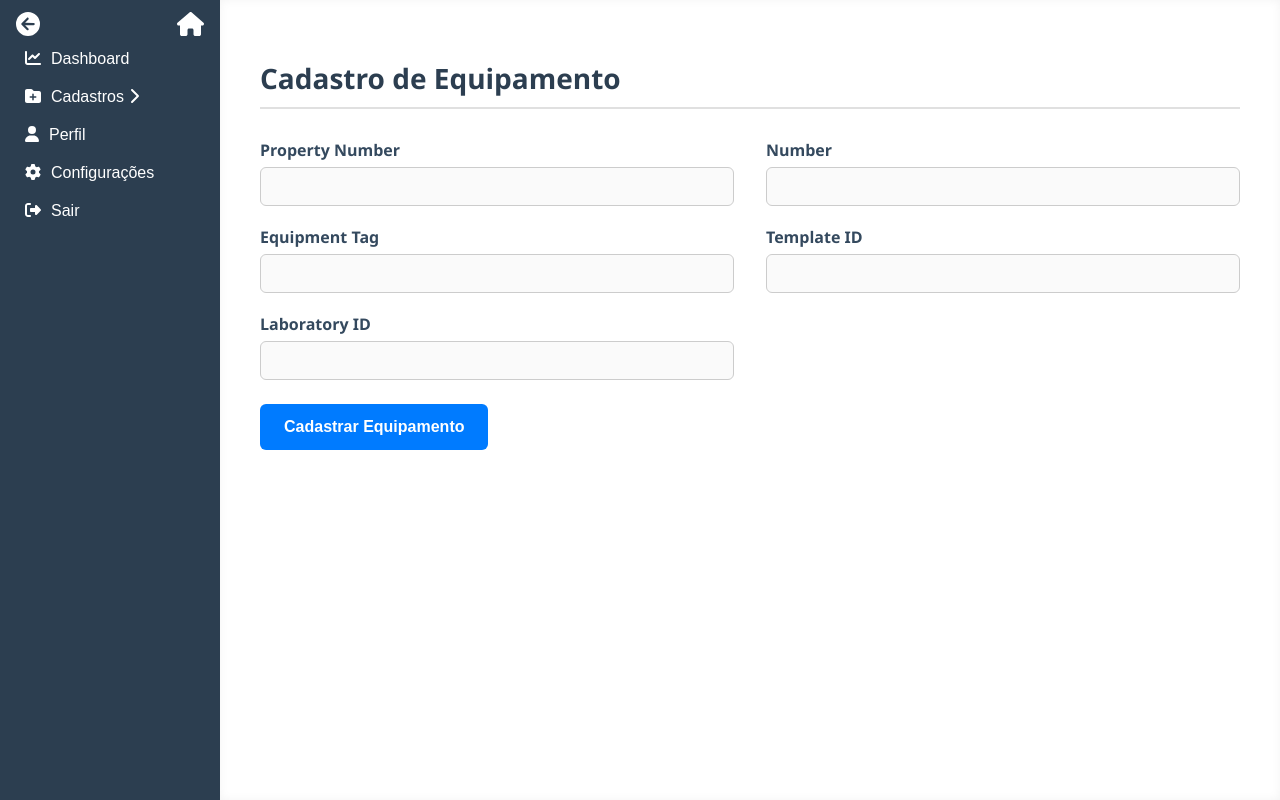
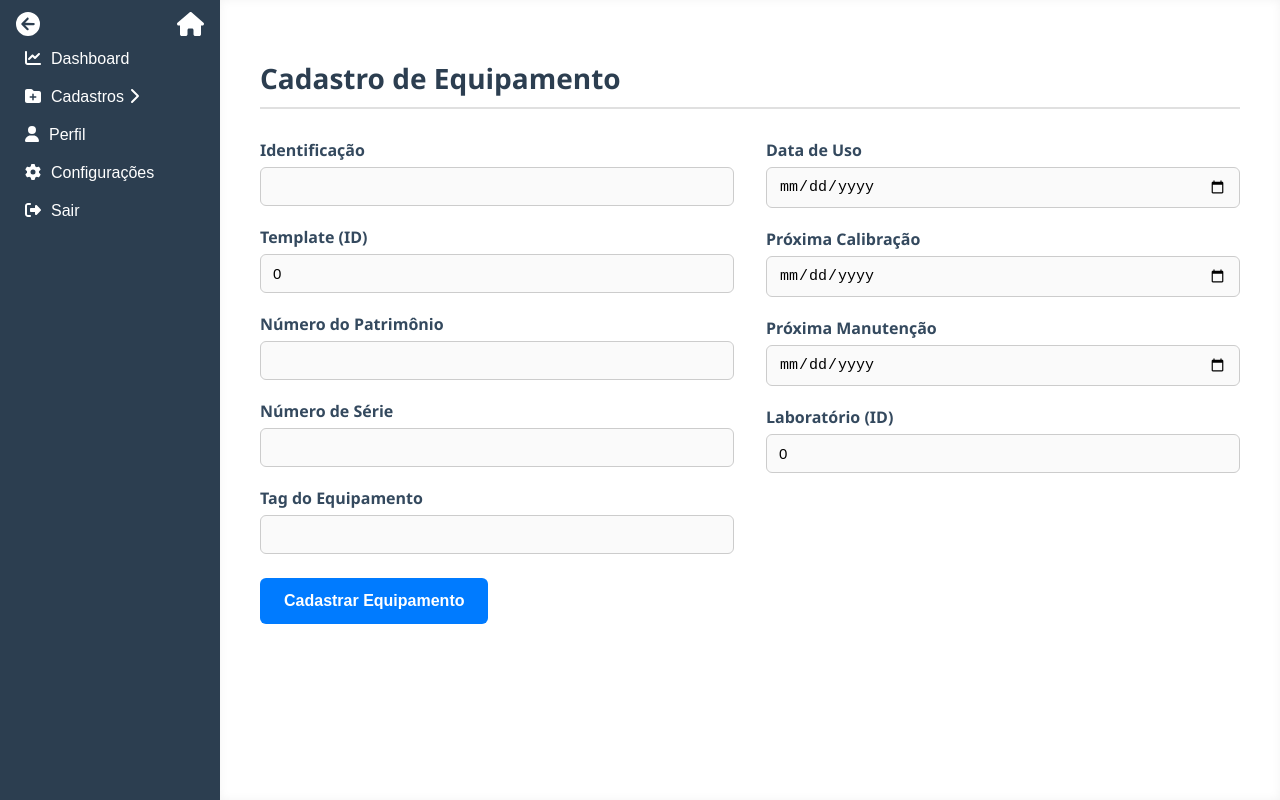
Before and after one commit to ucsgamoraes/lab-management, a React (Create React App) app: page /register-equipment in a window 1280 px wide. Built offline with nearby package versions, Linux system fonts and the light colour scheme.

Commit message:
register lab and equipment

```diff
--- a/src/screens/register-equipment/RegisterEquipment.js
+++ b/src/screens/register-equipment/RegisterEquipment.js
@@ -6,42 +6,23 @@ import api from "../../services/api";
 
 function RegisterEquipment() {
   const [formData, setFormData] = useState({
-    // id: 0,
+    identification: "",
     propertyNumber: "",
-    number: "",
+    serialNumber: "",
     equipmentTag: "",
+    dateOfUse: "",
+    nextCalibrationDate: "",
+    nextMaintenanceDate: "",
     laboratoryId: 0,
     template: {
       id: 0,
-      //   identification: "",
-      //   description: "",
-      //   brand: "",
-      //   maintenancePeriod: 0,
-      //   periodType: "DAYS",
-      //   templateType: "ANALOG",
-      //   category: {
-      //     id: 0,
-      //     name: "",
-      //   },
     },
   });
 
   const handleChange = (e) => {
     const { name, value } = e.target;
 
-    if (name.startsWith("template.category.")) {
-      const field = name.split(".")[2];
-      setFormData((prev) => ({
-        ...prev,
-        template: {
-          ...prev.template,
-          category: {
-            ...prev.template.category,
-            [field]: value,
-          },
-        },
-      }));
-    } else if (name.startsWith("template.")) {
+    if (name.startsWith("template.")) {
       const field = name.split(".")[1];
       setFormData((prev) => ({
         ...prev,
@@ -63,11 +44,15 @@ function RegisterEquipment() {
     try {
       console.log(formData);
       const response = await api.post("/equipment", {
+        identification: formData.identification,
         propertyNumber: formData.propertyNumber,
-        number: formData.number,
+        serialNumber: formData.serialNumber,
         equipmentTag: formData.equipmentTag,
+        dateOfUse: formData.dateOfUse,
+        nextCalibrationDate: formData.nextCalibrationDate,
+        nextMaintenanceDate: formData.nextMaintenanceDate,
+        laboratoryId: parseInt(formData.laboratoryId),
         templateId: parseInt(formData.template.id),
-        laboratoryId: parseInt(formData.laboratoryId),
       });
       alert("Equipamento cadastrado com sucesso!");
       console.log(response.data);
@@ -86,73 +71,67 @@ function RegisterEquipment() {
           <div className="form-columns">
             <div className="form-column">
               <FormInput
-                label="Property Number"
-                name="propertyNumber"
+                label="Identificação"
+                name="identification"
+                value={formData.identification}
                 onChange={handleChange}
               />
               <FormInput
-                label="Equipment Tag"
-                name="equipmentTag"
+                label="Template (ID)"
+                name="template.id"
+                type="number"
+                value={formData.template.id}
                 onChange={handleChange}
               />
               <FormInput
-                label="Laboratory ID"
-                name="laboratoryId"
-                type="number"
+                label="Número do Patrimônio"
+                name="propertyNumber"
+                value={formData.propertyNumber}
                 onChange={handleChange}
               />
-              {/* <FormInput
-                label="Description"
-                name="template.description"
+              <FormInput
+                label="Número de Série"
+                name="serialNumber"
+                value={formData.serialNumber}
                 onChange={handleChange}
-              /> */}
-              {/* <FormInput
-                label="Maintenance Period"
-                name="template.maintenancePeriod"
-                type="number"
+              />
+              <FormInput
+                label="Tag do Equipamento"
+                name="equipmentTag"
+                value={formData.equipmentTag}
                 onChange={handleChange}
-              /> */}
-              {/* <FormInput
-                label="Template Type"
-                name="template.templateType"
-                onChange={handleChange}
-              /> */}
-              {/* <FormInput
-                label="Category Name"
-                name="template.category.name"
-                onChange={handleChange}
-              /> */}
+              />
             </div>
 
             <div className="form-column">
-              <FormInput label="Number" name="number" onChange={handleChange} />
-              {/* <FormInput
-                label="Identification"
-                name="template.identification"
-                onChange={handleChange}
-              /> */}
-              {/* <FormInput
-                label="Brand"
-                name="template.brand"
+              <FormInput
+                label="Data de Uso"
+                name="dateOfUse"
+                type="date"
+                value={formData.dateOfUse}
                 onChange={handleChange}
               />
               <FormInput
-                label="Period Type"
-                name="template.periodType"
-                onChange={handleChange}
-              /> */}
-              <FormInput
-                label="Template ID"
-                name="template.id"
-                type="number"
+                label="Próxima Calibração"
+                name="nextCalibrationDate"
+                type="date"
+                value={formData.nextCalibrationDate}
                 onChange={handleChange}
               />
-              {/* <FormInput
-                label="Category ID"
-                name="template.category.id"
+              <FormInput
+                label="Próxima Manutenção"
+                name="nextMaintenanceDate"
+                type="date"
+                value={formData.nextMaintenanceDate}
+                onChange={handleChange}
+              />
+              <FormInput
+                label="Laboratório (ID)"
+                name="laboratoryId"
                 type="number"
+                value={formData.laboratoryId}
                 onChange={handleChange}
-              /> */}
+              />
             </div>
           </div>
 
--- a/src/screens/register-laboratory/RegisterLaboratory.js
+++ b/src/screens/register-laboratory/RegisterLaboratory.js
@@ -1,5 +1,4 @@
-import axios from "axios";
-import { useState } from "react";
+import { useEffect, useState } from "react";
 import "../register-equipment/RegisterEquipment.css"; // reutilizando o CSS existente
 import { SideBar } from "../../components/SideBar/SideBar";
 import FormInput from "../../components/FormInput/FormInput";
@@ -10,6 +9,9 @@ function RegisterLaboratory() {
     room: "",
     blockId: 0,
   });
+
+  const [blocks, setBlocks] = useState([]);
+  const [loading, setLoading] = useState(true);
 
   const handleChange = (e) => {
     const { name, value } = e.target;
@@ -32,6 +34,23 @@ function RegisterLaboratory() {
     }
   };
 
+  const getBlocks = async () => {
+    try {
+      const response = await api.get("/block");
+      setBlocks(response.data);
+      setLoading(false);
+      console.log("Blocos carregados:", response.data);
+    } catch (error) {
+      console.error(error);
+      alert("Erro ao carregar blocos: " + error.message);
+      setLoading(false);
+    }
+  };
+
+  useEffect(() => {
+    getBlocks();
+  }, []);
+
   return (
     <div className="register-equipment-container">
       <SideBar />
@@ -46,13 +65,30 @@ function RegisterLaboratory() {
                 onChange={handleChange}
                 required
               />
-              <FormInput
-                label="Bloco"
-                name="blockId"
-                type="number"
-                onChange={handleChange}
-                required
-              />
+
+              <div className="form-group">
+                <label htmlFor="blockId" className="form-label">
+                  Bloco *
+                </label>
+                <select
+                  id="blockId"
+                  name="blockId"
+                  value={formData.blockId}
+                  onChange={handleChange}
+                  className="form-input"
+                  required
+                  disabled={loading}
+                >
+                  <option value="">
+                    {loading ? "Carregando blocos..." : "Selecione um bloco"}
+                  </option>
+                  {blocks.map((block) => (
+                    <option key={block.id} value={block.id}>
+                      {block.description}
+                    </option>
+                  ))}
+                </select>
+              </div>
             </div>
 
             <div className="form-column"></div>
--- a/src/services/api.js
+++ b/src/services/api.js
@@ -7,7 +7,7 @@ const api = axios.create({
 api.interceptors.request.use(
   (config) => {
     const token = localStorage.getItem('token'); // ou sessionStorage
-    if (!token) {
+    if (token) {
       config.headers.Authorization = `Bearer ${token}`;
     }
     return config;
```
